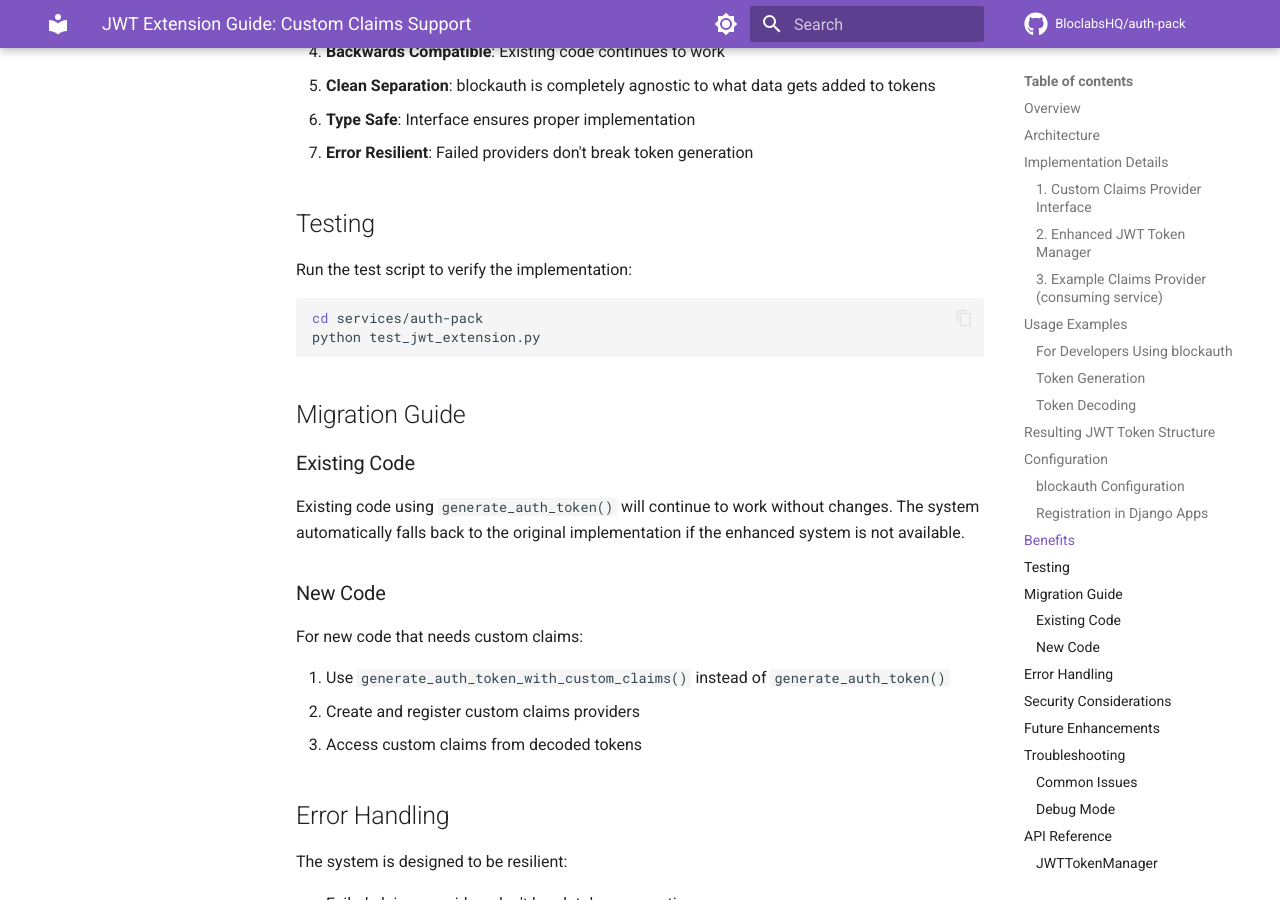
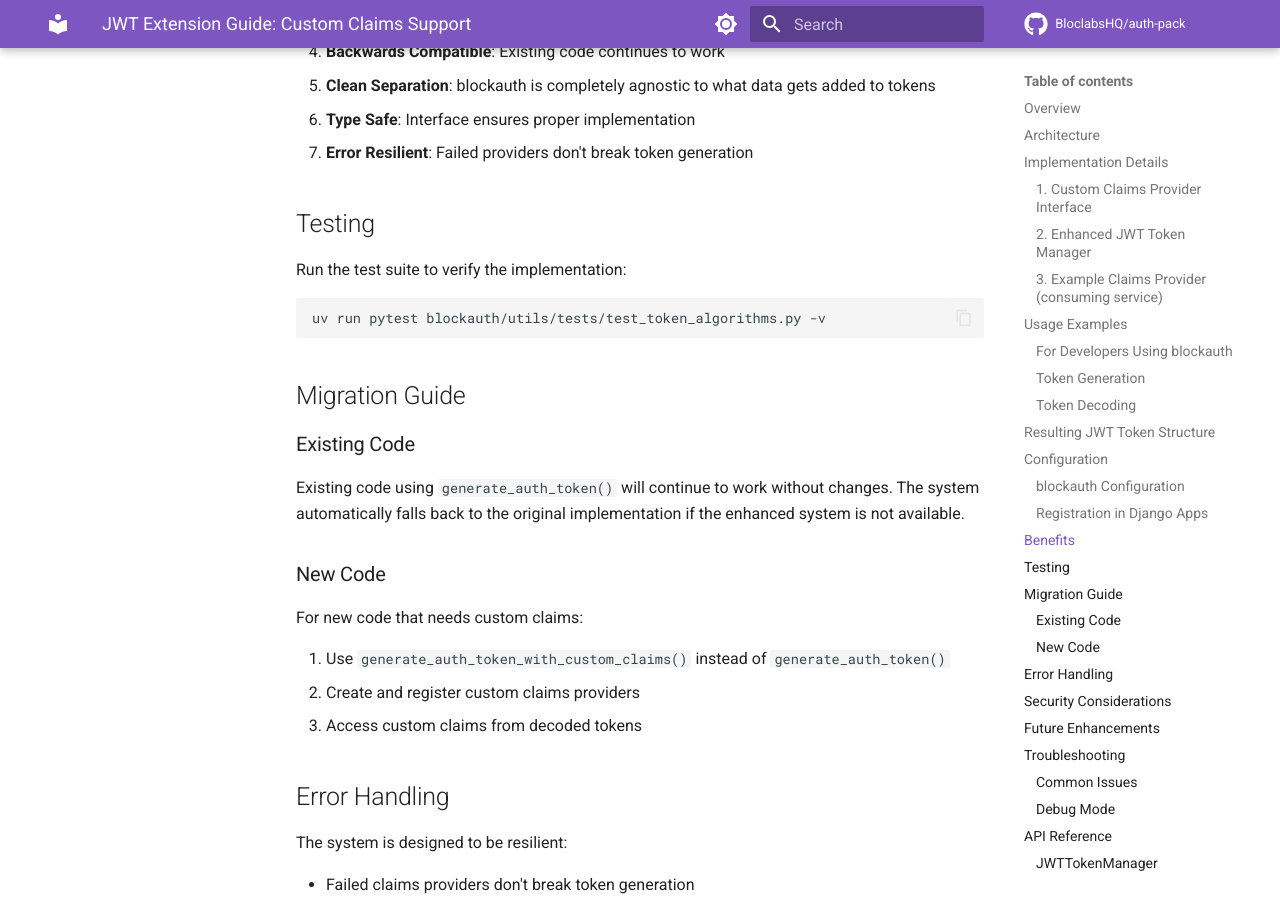
Before and after one commit to BloclabsHQ/auth-pack, an MkDocs documentation site: the page built from docs/JWT_EXTENSION_GUIDE.md, in a window 1280 px wide and 900 px high, scrolled down 3741 px. Built offline with MkDocs 1.6.1 and Material for MkDocs 9.7.7, drawn with Linux system fonts in a browser that asks for light colours; comment, search, counter and statistics services are not loaded.

````diff
--- a/docs/JWT_EXTENSION_GUIDE.md
+++ b/docs/JWT_EXTENSION_GUIDE.md
@@ -177,11 +177,10 @@ class MyAppConfig(AppConfig):
 
 ## Testing
 
-Run the test script to verify the implementation:
+Run the test suite to verify the implementation:
 
 ```bash
-cd services/auth-pack
-python test_jwt_extension.py
+uv run pytest blockauth/utils/tests/test_token_algorithms.py -v
 ```
 
 ## Migration Guide
````
Also changed, not shown: .claude/SECURITY_STANDARDS.md (+1 -2 lines), CLAUDE.md (+4 -5 lines), docs/PASSKEY_WEBAUTHN_IMPLEMENTATION_PLAN.md (+1 -1 lines), docs/TOKEN_USAGE_GUIDE.md (+2 -2 lines), 2 other files.
